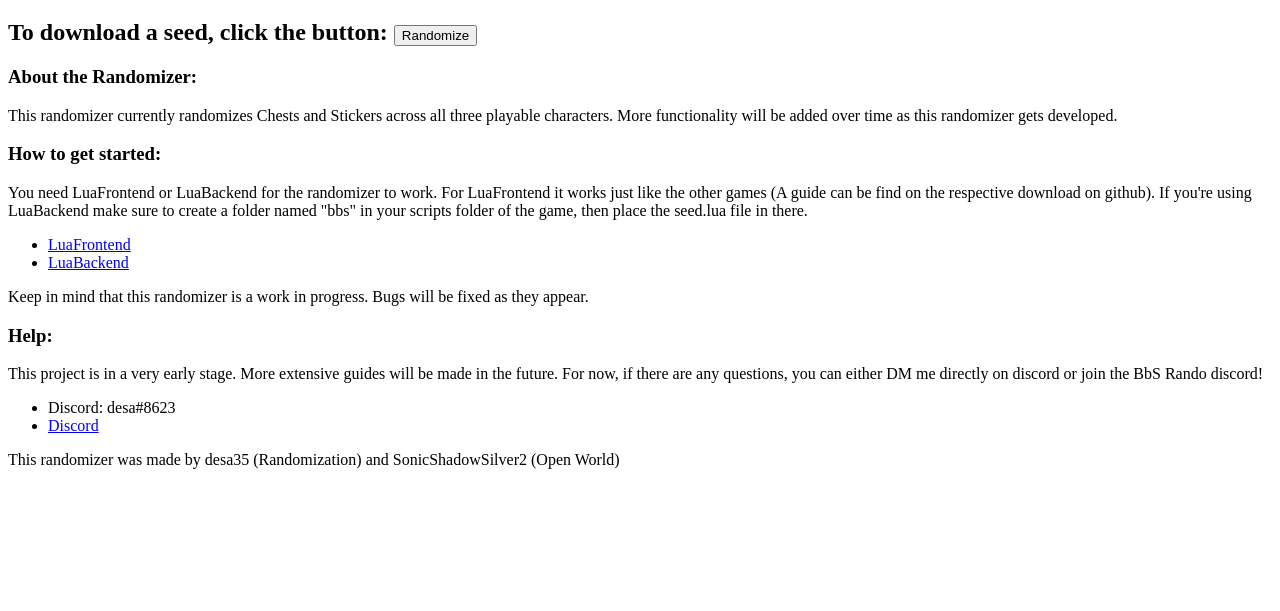
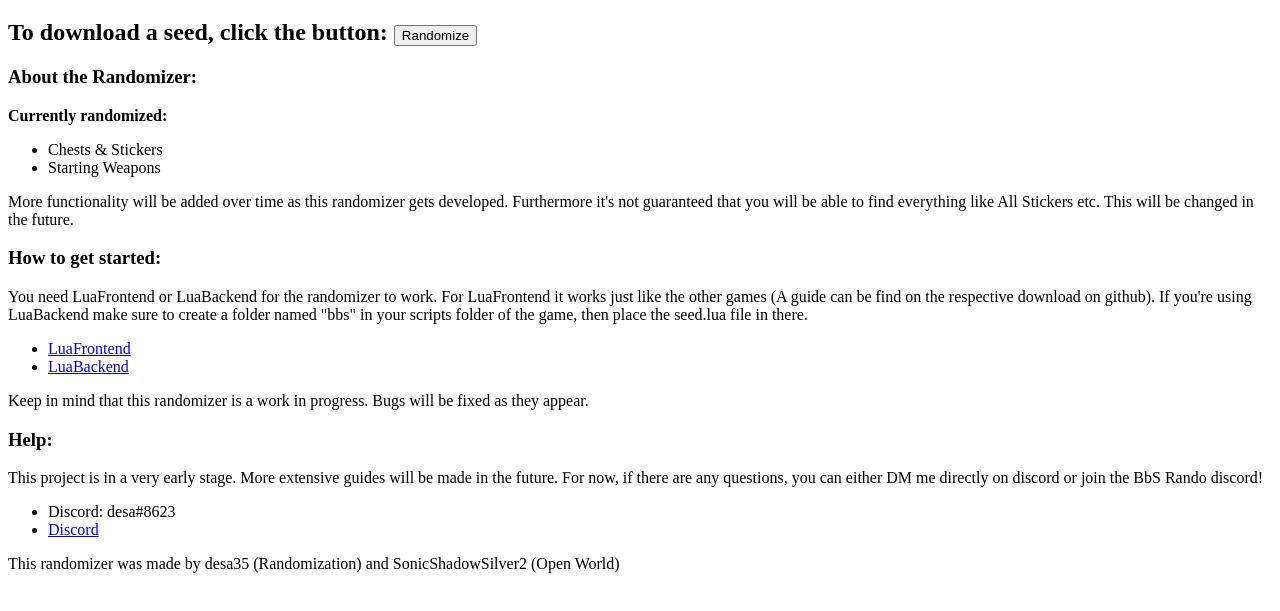
Before and after one commit to desa35/BbS-Rando, a website with bundled scripts: page index.html in a window 1280 px wide. Shown: the part 61-672 px from the top of the page. Built offline with nearby package versions, Linux system fonts and the light colour scheme.

Commit message:
Added description on what is randomized

```diff
--- a/index.html
+++ b/index.html
@@ -12,9 +12,16 @@
     </h2>
     <h3>About the Randomizer:</h3>
     <p>
-      This randomizer currently randomizes Chests and Stickers across all three
-      playable characters. More functionality will be added over time as this
-      randomizer gets developed.
+
+      <strong>Currently randomized:</strong>
+      <ul>
+        <li>Chests & Stickers</li>
+        <li>Starting Weapons</li>
+      </ul>
+      More functionality will be added over time as this
+      randomizer gets developed. Furthermore it's not guaranteed
+      that you will be able to find everything like All Stickers etc.
+      This will be changed in the future.
     </p>
     <h3>How to get started:</h3>
     <p>
```
